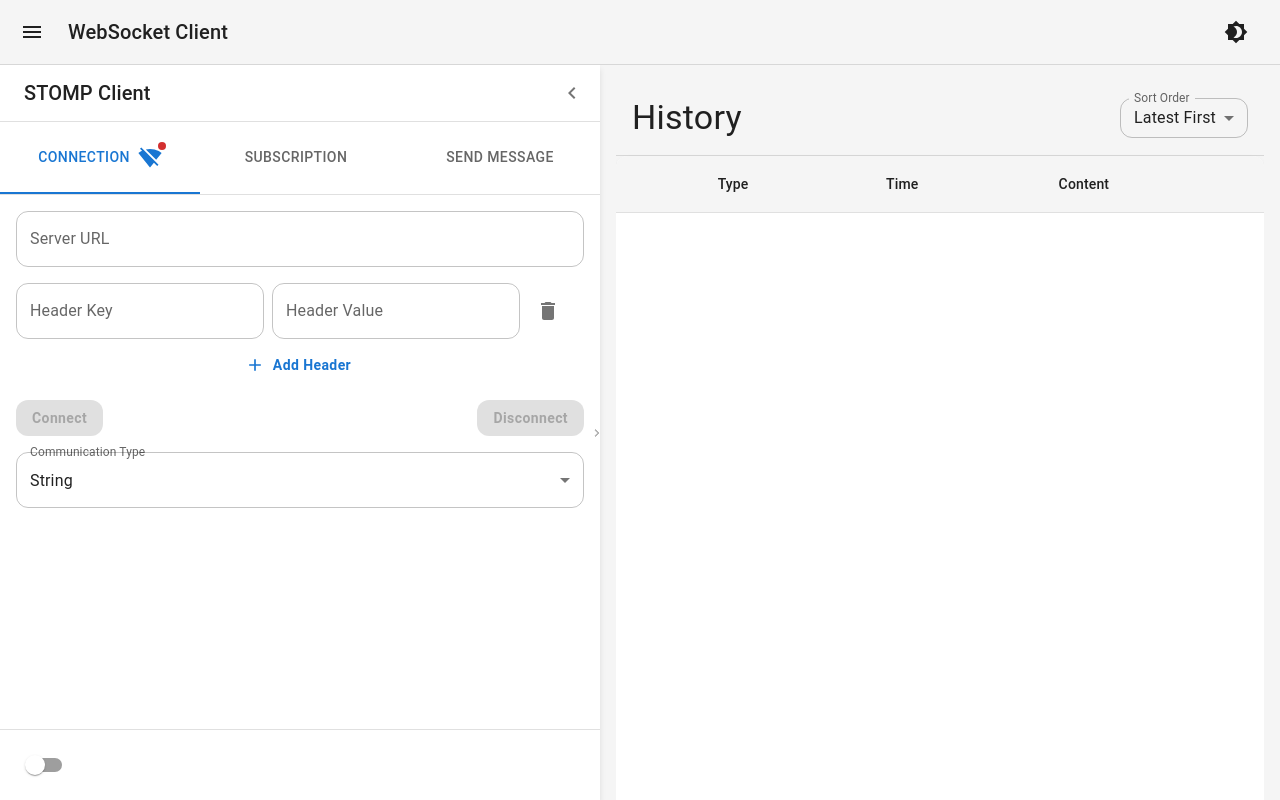
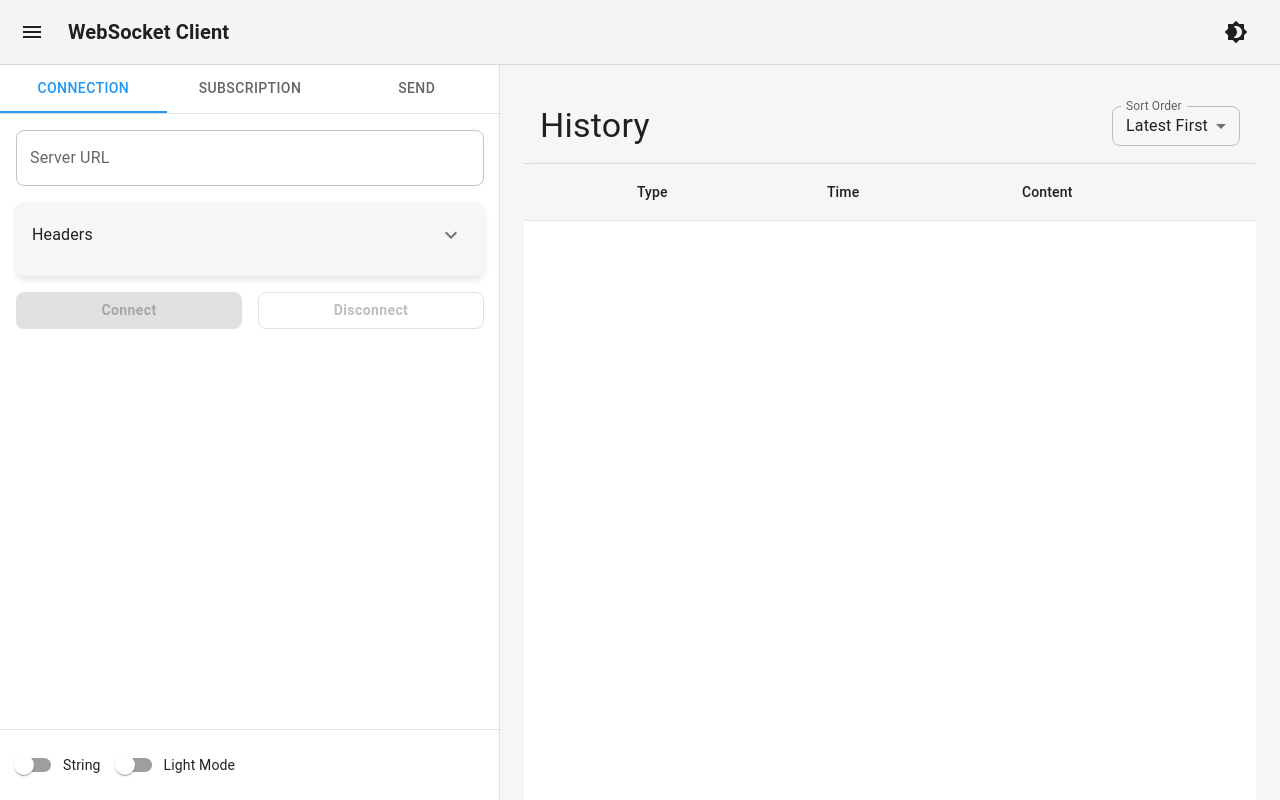
Before and after one commit to waterfogSW/stomp-client, a Next.js app: page / in a window 1280 px wide. Built offline with nearby package versions, Linux system fonts and the light colour scheme.

Commit message:
✨ ConnectionPanel UI 개선

```diff
--- a/src/components/ConnectionPanel.tsx
+++ b/src/components/ConnectionPanel.tsx
@@ -1,18 +1,26 @@
-import React, {useState} from 'react';
-import TextField from '@mui/material/TextField';
-import Button from '@mui/material/Button';
-import Box from '@mui/material/Box';
-import FormControl from '@mui/material/FormControl';
-import InputLabel from '@mui/material/InputLabel';
-import Select from '@mui/material/Select';
-import MenuItem from '@mui/material/MenuItem';
-import Chip from '@mui/material/Chip';
-import CircularProgress from '@mui/material/CircularProgress';
-import IconButton from '@mui/material/IconButton';
-import AddIcon from '@mui/icons-material/Add';
-import DeleteIcon from '@mui/icons-material/Delete';
-import {Client} from '@stomp/stompjs';
+import React, { useState } from 'react';
+import { Client } from '@stomp/stompjs';
 import * as protobuf from 'protobufjs';
+import {
+  TextField,
+  Button,
+  Box,
+  Typography,
+  Chip,
+  IconButton,
+  Paper,
+  Collapse,
+  List,
+  ListItem,
+  ListItemText,
+  ListItemSecondaryAction,
+  CircularProgress,
+} from '@mui/material';
+import {
+  Add as AddIcon,
+  Delete as DeleteIcon,
+  ExpandMore as ExpandMoreIcon,
+} from '@mui/icons-material';
 
 interface ConnectionPanelProps {
   connected: boolean;
@@ -55,7 +63,8 @@ export const ConnectionPanel: React.FC<ConnectionPanelProps> = ({
                                                                 }) => {
   const [isLoading, setIsLoading] = useState<boolean>(false);
   const [protoLoadError, setProtoLoadError] = useState<string | null>(null);
-  const [headers, setHeaders] = useState<Header[]>([{key: '', value: ''}]);
+  const [headers, setHeaders] = useState<Header[]>([{ key: '', value: '' }]);
+  const [showHeaders, setShowHeaders] = useState<boolean>(false);
 
   const connectToServer = async () => {
     setIsLoading(true);
@@ -114,7 +123,7 @@ export const ConnectionPanel: React.FC<ConnectionPanelProps> = ({
   };
 
   const handleAddHeader = () => {
-    setHeaders([...headers, {key: '', value: ''}]);
+    setHeaders([...headers, { key: '', value: '' }]);
   };
 
   const handleRemoveHeader = (index: number) => {
@@ -218,73 +227,96 @@ export const ConnectionPanel: React.FC<ConnectionPanelProps> = ({
   };
 
   return (
-      <Box sx={{display: 'flex', flexDirection: 'column', gap: 2}}>
+      <Box sx={{ display: 'flex', flexDirection: 'column', gap: 2 }}>
         <TextField
             label="Server URL"
             value={serverUrl}
             onChange={(e) => setServerUrl(e.target.value)}
             fullWidth
+            variant="outlined"
             disabled={connected || isLoading}
         />
-        <Box sx={{display: 'flex', flexDirection: 'column', gap: 1}}>
+
+        <Paper elevation={0} sx={{ p: 2, bgcolor: 'background.default' }}>
+          <Box sx={{ display: 'flex', justifyContent: 'space-between', alignItems: 'center', mb: 1 }}>
+            <Typography variant="subtitle1">Headers</Typography>
+            <IconButton size="small" onClick={() => setShowHeaders(!showHeaders)}>
+              <ExpandMoreIcon sx={{ transform: showHeaders ? 'rotate(180deg)' : 'rotate(0deg)' }} />
+            </IconButton>
+          </Box>
+          <Collapse in={showHeaders}>
+            <List dense>
               {headers.map((header, index) => (
-              <Box key={index} sx={{display: 'flex', gap: 1}}>
+                  <ListItem key={index} disableGutters>
+                    <ListItemText
+                        primary={
+                          <Box sx={{ display: 'flex', gap: 1 }}>
                             <TextField
-                    label="Header Key"
+                                label="Key"
                                 value={header.key}
                                 onChange={(e) => handleHeaderChange(index, 'key', e.target.value)}
                                 disabled={connected || isLoading}
+                                size="small"
+                                fullWidth
                             />
                             <TextField
-                    label="Header Value"
+                                label="Value"
                                 value={header.value}
                                 onChange={(e) => handleHeaderChange(index, 'value', e.target.value)}
                                 disabled={connected || isLoading}
+                                size="small"
+                                fullWidth
                             />
-                <IconButton onClick={() => handleRemoveHeader(index)}
-                            disabled={connected || isLoading}>
-                  <DeleteIcon/>
+                          </Box>
+                        }
+                    />
+                    <ListItemSecondaryAction>
+                      <IconButton edge="end" onClick={() => handleRemoveHeader(index)} disabled={connected || isLoading}>
+                        <DeleteIcon />
                       </IconButton>
-              </Box>
+                    </ListItemSecondaryAction>
+                  </ListItem>
               ))}
-          <Button startIcon={<AddIcon/>} onClick={handleAddHeader}
-                  disabled={connected || isLoading}>
-            Add Header </Button>
-        </Box>
-        <Box sx={{display: 'flex', justifyContent: 'space-between'}}>
+            </List>
+            <Button
+                startIcon={<AddIcon />}
+                onClick={handleAddHeader}
+                disabled={connected || isLoading}
+                fullWidth
+                sx={{ mt: 1 }}
+            >
+              Add Header
+            </Button>
+          </Collapse>
+        </Paper>
+
+        <Box sx={{ display: 'flex', gap: 2 }}>
           <Button
               variant="contained"
               onClick={connectToServer}
               disabled={connected || !serverUrl || isLoading}
+              fullWidth
           >
-            Connect
+            {isLoading ? <CircularProgress size={24} /> : 'Connect'}
           </Button>
           <Button
-              variant="contained"
+              variant="outlined"
               onClick={disconnectFromServer}
               disabled={!connected || isLoading}
+              fullWidth
           >
             Disconnect
           </Button>
         </Box>
-        <FormControl fullWidth>
-          <InputLabel>Communication Type</InputLabel>
-          <Select
-              value={communicationType}
-              onChange={(e) => setCommunicationType(e.target.value as 'protobuf' | 'string')}
-              disabled={isLoading}
-          >
-            <MenuItem value="string">String</MenuItem>
-            <MenuItem value="protobuf">Protobuf</MenuItem>
-          </Select>
-        </FormControl>
+
         {communicationType === 'protobuf' && (
             <Button
-                variant="contained"
+                variant="outlined"
                 component="label"
                 disabled={isLoading}
+                fullWidth
             >
-              Proto file upload
+              Upload Proto File
               <input
                   type="file"
                   hidden
@@ -294,14 +326,23 @@ export const ConnectionPanel: React.FC<ConnectionPanelProps> = ({
               />
             </Button>
         )}
-        <Box sx={{display: 'flex', flexWrap: 'wrap', gap: 1}}>
+
+        <Box sx={{ display: 'flex', flexWrap: 'wrap', gap: 1 }}>
           {Array.from(loadedProtoFiles).map((file) => (
-              <Chip key={file} label={file} color="secondary"/>
+              <Chip key={file} label={file} onDelete={() => {/* Add delete logic */}} />
           ))}
         </Box>
-        {isLoading && <CircularProgress/>}
-        {connectionError && <Chip label={connectionError} color="error"/>}
-        {protoLoadError && <Chip label={protoLoadError} color="error"/>}
+
+        {connectionError && (
+            <Typography color="error" variant="body2">
+              {connectionError}
+            </Typography>
+        )}
+        {protoLoadError && (
+            <Typography color="error" variant="body2">
+              {protoLoadError}
+            </Typography>
+        )}
       </Box>
   );
 };
--- a/src/components/Sidebar.tsx
+++ b/src/components/Sidebar.tsx
@@ -1,19 +1,19 @@
-import React, {useState} from 'react';
-import {Badge, Box, Divider, IconButton, Paper, Switch, Tab, Tabs, Typography} from '@mui/material';
+import React, { useState } from 'react';
+import { Client } from '@stomp/stompjs';
+import * as protobuf from 'protobufjs';
 import {
-  ChevronLeft as ChevronLeftIcon,
-  ChevronRight as ChevronRightIcon,
-  SignalWifi4Bar as SignalWifi4BarIcon,
-  SignalWifiOff as SignalWifiOffIcon,
-} from '@mui/icons-material';
-import {Client} from '@stomp/stompjs';
-import {ConnectionPanel} from './ConnectionPanel';
-import {SubscriptionPanel} from './SubscriptionPanel';
-import {MessageInput} from './MessageInput';
-import * as protobuf from 'protobufjs';
-import {MessageItem} from './WebSocketClient';
-import {ResizableBox, ResizeCallbackData} from 'react-resizable';
-import 'react-resizable/css/styles.css';
+  Box,
+  Tabs,
+  Tab,
+  Typography,
+  Switch,
+  FormControlLabel,
+  useTheme
+} from '@mui/material';
+import { ConnectionPanel } from './ConnectionPanel';
+import { SubscriptionPanel } from './SubscriptionPanel';
+import { MessageInput } from './MessageInput';
+import {MessageItem} from "@/components/WebSocketClient";
 
 interface SidebarProps {
   mode: 'light' | 'dark';
@@ -45,8 +45,9 @@ interface SidebarProps {
 }
 
 export const Sidebar: React.FC<SidebarProps> = ({
+                                                  mode,
+                                                  toggleColorMode,
                                                   isSidebarOpen,
-                                                  setIsSidebarOpen,
                                                   connected,
                                                   setConnected,
                                                   connectionError,
@@ -71,91 +72,36 @@ export const Sidebar: React.FC<SidebarProps> = ({
                                                   setLoadedProtoFiles
                                                 }) => {
   const [activeTab, setActiveTab] = useState<number>(0);
-  const [sidebarWidth, setSidebarWidth] = useState(600);
-
-  const handleResize = (_event: React.SyntheticEvent, {size}: ResizeCallbackData) => {
-    setSidebarWidth(size.width);
-  };
-
-  const toggleSidebar = () => setIsSidebarOpen(!isSidebarOpen);
+  const theme = useTheme();
 
   const handleTabChange = (event: React.SyntheticEvent, newValue: number) => {
     setActiveTab(newValue);
   };
 
   return (
-      <ResizableBox
-          width={isSidebarOpen ? sidebarWidth : 60}
-          height={Infinity}
-          minConstraints={[200, Infinity]}
-          maxConstraints={[500, Infinity]}
-          axis="x"
-          onResize={handleResize}
-          handle={<div className="react-resizable-handle react-resizable-handle-e"/>}
-      >
-        <Paper
-            elevation={3}
+      <Box
           sx={{
-              width: '100%',
             height: '100%',
-              transition: 'width 0.3s',
-              overflow: 'hidden',
             display: 'flex',
             flexDirection: 'column',
-              borderRadius: 0,
+            overflow: 'hidden',
+            transition: theme.transitions.create('width', {
+              easing: theme.transitions.easing.sharp,
+              duration: theme.transitions.duration.leavingScreen,
+            }),
+            width: isSidebarOpen ? 500 : 0,
           }}
       >
-          <Box sx={{
-            display: 'flex',
-            alignItems: 'center',
-            justifyContent: isSidebarOpen ? 'space-between' : 'center',
-            p: 1,
-          }}>
-            {isSidebarOpen && (
-                <Typography variant="h6" sx={{pl: 2}}>
-                  STOMP Client
-                </Typography>
-            )}
-            <IconButton onClick={toggleSidebar}>
-              {isSidebarOpen ? <ChevronLeftIcon/> : <ChevronRightIcon/>}
-            </IconButton>
-          </Box>
-          <Divider/>
         {isSidebarOpen && (
             <>
-                <Tabs
-                    value={activeTab}
-                    onChange={handleTabChange}
-                    variant="fullWidth"
-                    sx={{borderBottom: 1, borderColor: 'divider'}}
-                >
-                  <Tab
-                      label="Connection"
-                      icon={
-                        <Badge color={connected ? "success" : "error"} variant="dot">
-                          {connected ? <SignalWifi4BarIcon/> : <SignalWifiOffIcon/>}
-                        </Badge>
-                      }
-                      iconPosition="end"
-                  />
-                  <Tab
-                      label="Subscription "
-                      icon={
-                        <Badge
-                            badgeContent={subscribeChannels.length}
-                            color="primary"
-                            sx={{
-                              '& .MuiBadge-badge': {
-                                right: -5,
-                              },
-                            }}
-                        ></Badge>
-                      }
-                      iconPosition="end"
-                  />
-                  <Tab label="Send Message"/>
+              <Box sx={{ borderBottom: 1, borderColor: 'divider' }}>
+                <Tabs value={activeTab} onChange={handleTabChange} variant="fullWidth">
+                  <Tab label="Connection" />
+                  <Tab label="Subscription" />
+                  <Tab label="Send" />
                 </Tabs>
-                <Box sx={{flexGrow: 1, overflowY: 'auto', p: 2}}>
+              </Box>
+              <Box sx={{ flexGrow: 1, overflow: 'auto', p: 2 }}>
                 {activeTab === 0 && (
                     <ConnectionPanel
                         connected={connected}
@@ -200,19 +146,38 @@ export const Sidebar: React.FC<SidebarProps> = ({
                     />
                 )}
               </Box>
-              </>
-          )}
-          <Divider/>
-          <Box sx={{p: 2, display: 'flex', alignItems: 'center', justifyContent: 'space-between'}}>
-            {isSidebarOpen && (
+              <Box sx={{ p: 2, borderTop: 1, borderColor: 'divider' }}>
+                <FormControlLabel
+                    control={
                       <Switch
                           checked={communicationType === 'protobuf'}
                           onChange={() => setCommunicationType(prev => prev === 'string' ? 'protobuf' : 'string')}
-                    inputProps={{'aria-label': 'communication type'}}
+                          color="primary"
                       />
+                    }
+                    label={
+                      <Typography variant="body2">
+                        {communicationType === 'protobuf' ? 'Protobuf' : 'String'}
+                      </Typography>
+                    }
+                />
+                <FormControlLabel
+                    control={
+                      <Switch
+                          checked={mode === 'dark'}
+                          onChange={toggleColorMode}
+                          color="primary"
+                      />
+                    }
+                    label={
+                      <Typography variant="body2">
+                        {mode === 'dark' ? 'Dark Mode' : 'Light Mode'}
+                      </Typography>
+                    }
+                />
+              </Box>
+            </>
         )}
       </Box>
-        </Paper>
-      </ResizableBox>
   );
 };
--- a/src/components/WebSocketClient.tsx
+++ b/src/components/WebSocketClient.tsx
@@ -9,7 +9,7 @@ import { Sidebar } from './Sidebar';
 import { MessageHistory } from './MessageHistory';
 import useMediaQuery from '@mui/material/useMediaQuery';
 import * as protobuf from 'protobufjs';
-import { AppBar, Toolbar, Typography, IconButton } from '@mui/material';
+import { AppBar, Toolbar, Typography, IconButton, useTheme } from '@mui/material';
 import MenuIcon from '@mui/icons-material/Menu';
 import Brightness4Icon from '@mui/icons-material/Brightness4';
 import Brightness7Icon from '@mui/icons-material/Brightness7';
@@ -26,13 +26,13 @@ const getDesignTokens = (mode: 'light' | 'dark'): ThemeOptions => ({
     ...(mode === 'light'
         ? {
           primary: {
-            main: '#1976d2',
+            main: '#2196f3',
           },
           secondary: {
             main: '#f50057',
           },
           background: {
-            default: '#f5f5f5',
+            default: '#f4f6f8',
             paper: '#ffffff',
           },
         }
@@ -41,16 +41,16 @@ const getDesignTokens = (mode: 'light' | 'dark'): ThemeOptions => ({
             main: '#90caf9',
           },
           secondary: {
-            main: '#ff4081',
+            main: '#f48fb1',
           },
           background: {
-            default: '#303030',
-            paper: '#424242',
+            default: '#121212',
+            paper: '#1e1e1e',
           },
         }),
   },
   shape: {
-    borderRadius: 12,
+    borderRadius: 8,
   },
   components: {
     MuiButton: {
@@ -58,7 +58,7 @@ const getDesignTokens = (mode: 'light' | 'dark'): ThemeOptions => ({
         root: {
           textTransform: 'none',
           fontWeight: 'bold',
-        } as const,
+        },
       },
     },
     MuiPaper: {
@@ -66,7 +66,7 @@ const getDesignTokens = (mode: 'light' | 'dark'): ThemeOptions => ({
         root: {
           backgroundImage: 'none',
           boxShadow: mode === 'dark' ? '0 4px 6px rgba(0,0,0,0.3)' : '0 4px 6px rgba(0,0,0,0.1)',
-        } as const,
+        },
       },
     },
     MuiAppBar: {
@@ -74,7 +74,7 @@ const getDesignTokens = (mode: 'light' | 'dark'): ThemeOptions => ({
         root: {
           boxShadow: 'none',
           borderBottom: `1px solid ${mode === 'dark' ? 'rgba(255,255,255,0.12)' : 'rgba(0,0,0,0.12)'}`,
-        } as const,
+        },
       },
     },
   },
@@ -105,6 +105,7 @@ export const WebSocketClient: React.FC = () => {
   const [publishChannel, setPublishChannel] = useState<string>('/app/sendMessage');
 
   const theme = useMemo(() => createTheme(getDesignTokens(mode)), [mode]);
+  const muiTheme = useTheme();
 
   const toggleColorMode = () => {
     setMode((prevMode) => (prevMode === 'light' ? 'dark' : 'light'));
@@ -126,7 +127,7 @@ export const WebSocketClient: React.FC = () => {
           color: 'text.primary',
           transition: 'background-color 0.3s, color 0.3s',
         }}>
-          <AppBar position="static" color="default">
+          <AppBar position="static" color="default" elevation={0}>
             <Toolbar>
               <IconButton
                   edge="start"
@@ -137,7 +138,7 @@ export const WebSocketClient: React.FC = () => {
               >
                 <MenuIcon />
               </IconButton>
-              <Typography variant="h6" component="div" sx={{ flexGrow: 1 }}>
+              <Typography variant="h6" component="div" sx={{ flexGrow: 1, fontWeight: 'bold' }}>
                 WebSocket Client
               </Typography>
               <IconButton color="inherit" onClick={toggleColorMode}>
@@ -150,6 +151,19 @@ export const WebSocketClient: React.FC = () => {
             flexGrow: 1,
             overflow: 'hidden',
           }}>
+            <Box
+                sx={{
+                  width: isSidebarOpen ? 500 : 0,
+                  flexShrink: 0,
+                  transition: muiTheme.transitions.create('width', {
+                    easing: muiTheme.transitions.easing.sharp,
+                    duration: muiTheme.transitions.duration.leavingScreen,
+                  }),
+                  overflow: 'hidden',
+                  bgcolor: 'background.paper',
+                  borderRight: `1px solid ${muiTheme.palette.divider}`,
+                }}
+            >
               <Sidebar
                   mode={mode}
                   toggleColorMode={toggleColorMode}
@@ -178,7 +192,17 @@ export const WebSocketClient: React.FC = () => {
                   loadedProtoFiles={loadedProtoFiles}
                   setLoadedProtoFiles={setLoadedProtoFiles}
               />
-            <Box sx={{ flexGrow: 1, overflow: 'hidden', p: 2 }}>
+            </Box>
+            <Box sx={{
+              flexGrow: 1,
+              p: 3,
+              transition: muiTheme.transitions.create('margin', {
+                easing: muiTheme.transitions.easing.sharp,
+                duration: muiTheme.transitions.duration.leavingScreen,
+              }),
+              marginLeft: 0,
+              overflow: 'auto',
+            }}>
               <MessageHistory messages={messages} />
             </Box>
           </Box>
```
Lines whose indentation alone changed are shown as unchanged.
